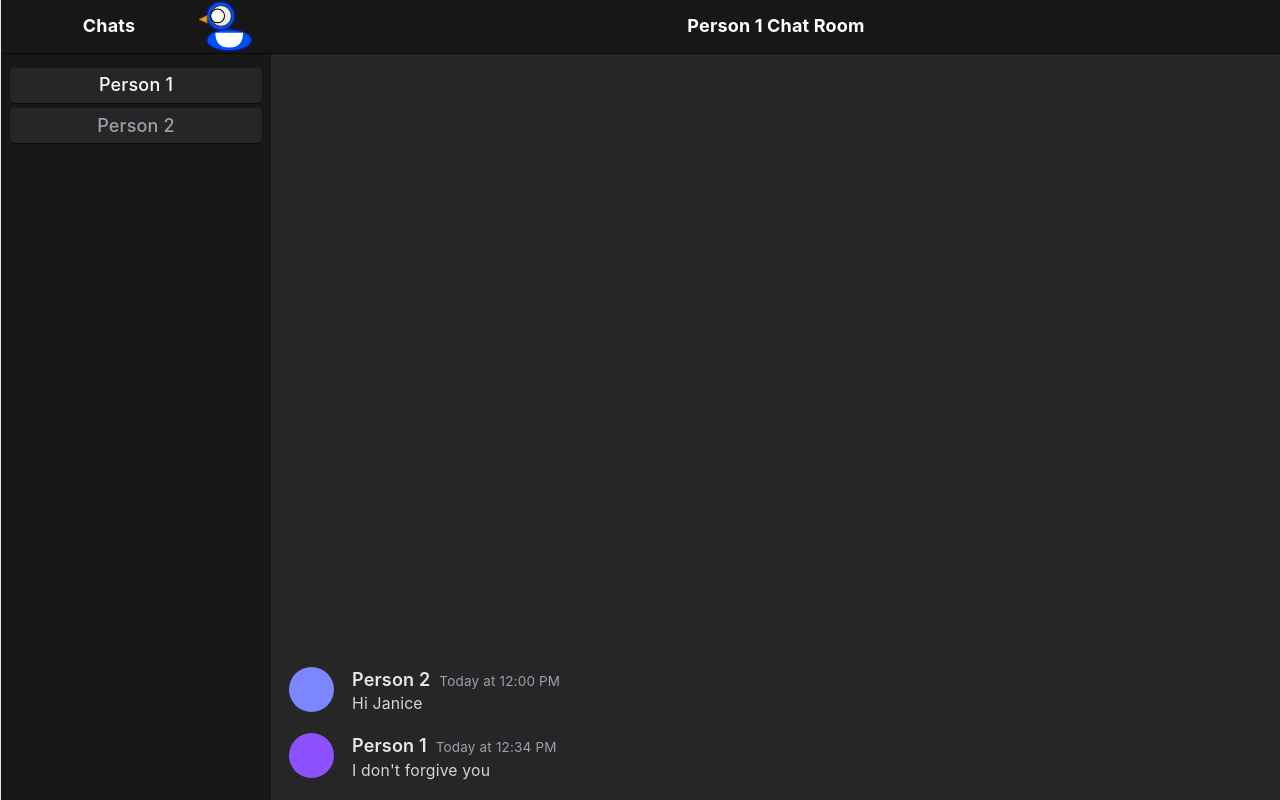
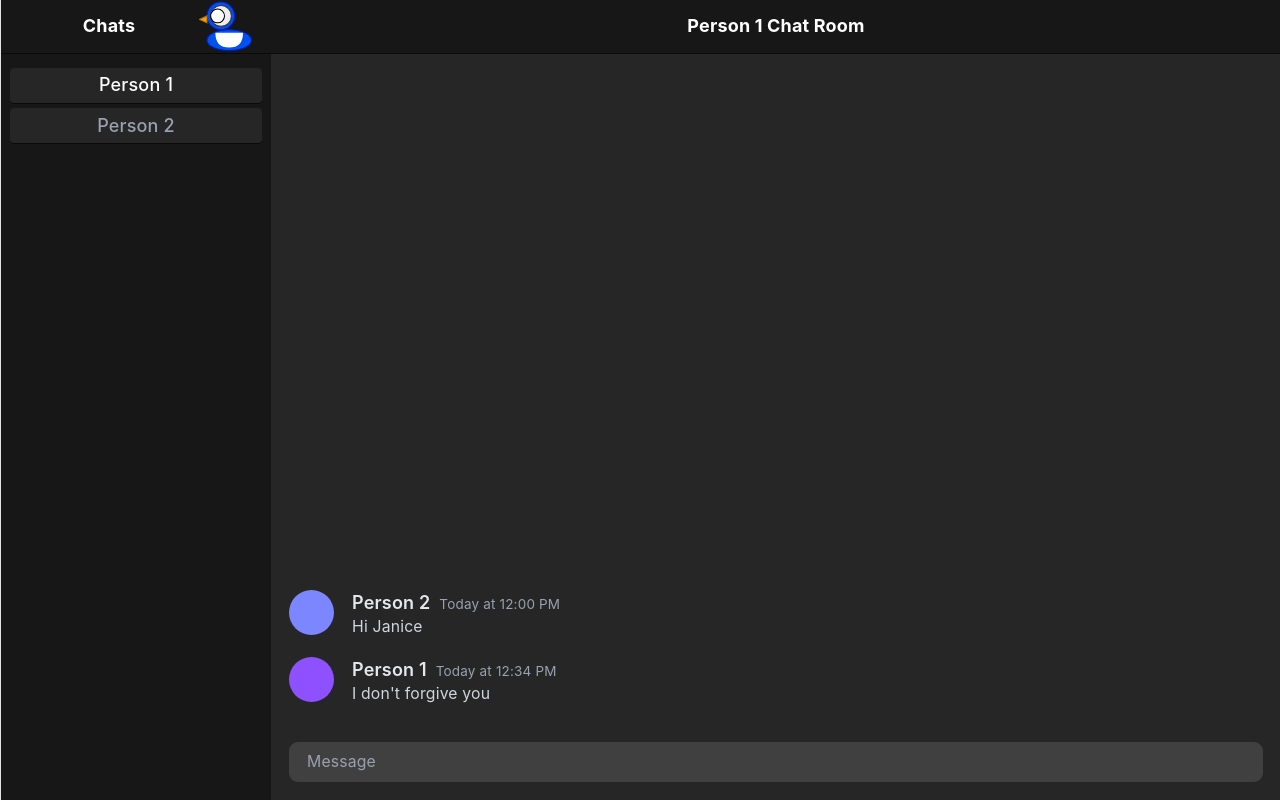
Before and after one commit to DuckTrip/Messenger-Pigeon, a React (Vite) app in the folder Frontend/message-website/: page / in a window 1280 px wide. Built offline with nearby package versions, Linux system fonts and the light colour scheme.

Commit message:
added ChatInputBox.jsx

```diff
--- a/Frontend/message-website/src/components/message-page/ChatBox.jsx
+++ b/Frontend/message-website/src/components/message-page/ChatBox.jsx
@@ -1,3 +1,4 @@
+import ChatInputBox from "./ChatInputBox"
 export default function ChatBox() {
 
   return (
@@ -31,6 +32,7 @@ export default function ChatBox() {
           </div>
         </div>
       </div>
+      <ChatInputBox />
     </div>
   )
 }
--- /dev/null
+++ b/Frontend/message-website/src/components/message-page/ChatInputBox.jsx
@@ -0,0 +1,13 @@
+export default function ChatInputBox() {
+
+  return (
+    <div className="p-4 bg-neutral-800">
+      {/* Use the input element to send info to a database */}
+      <input
+        type="text"
+        placeholder="Message"
+        className="w-full rounded-lg bg-neutral-700 px-4 py-2 text-sm text-gray-200 placeholder-gray-400 focus:outline-none"
+      />
+    </div>
+  )
+}
```
